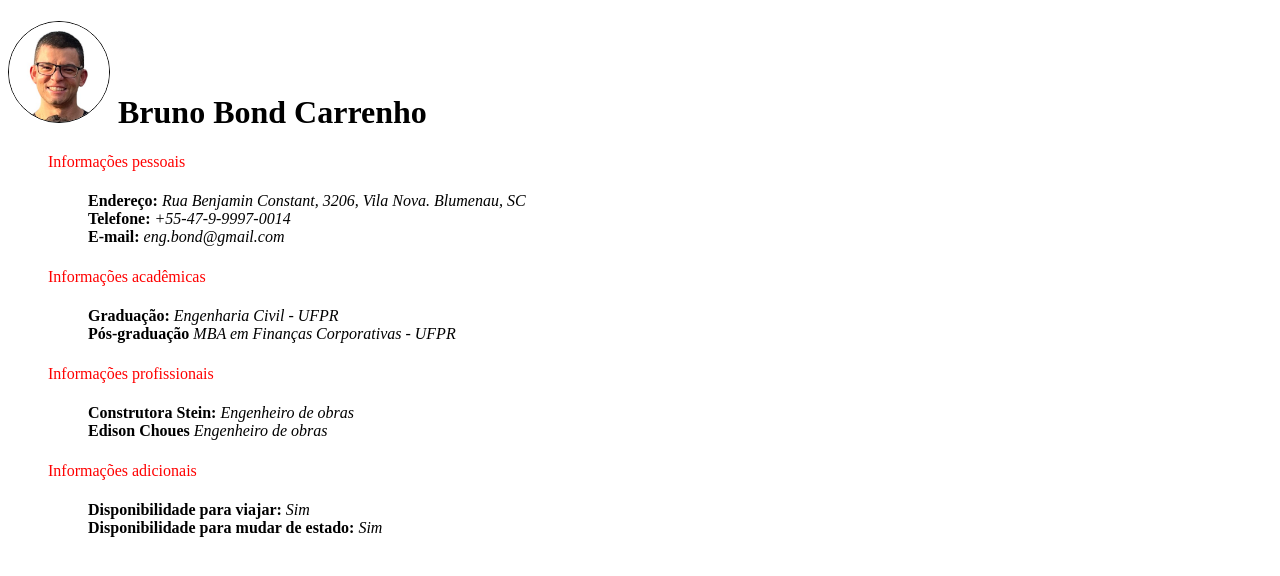
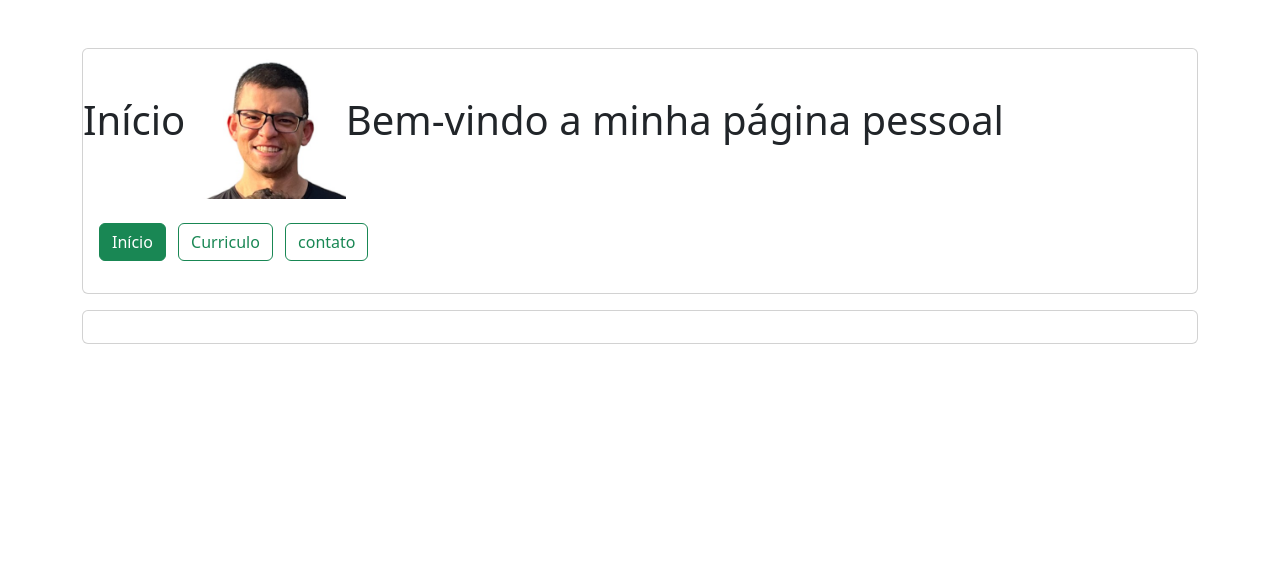
Before and after one commit to brunobond/brunobond.github.io, a plain HTML site: page index.html in a window 1280 px wide. Drawn offline with nearby package versions, Linux system fonts and the light colour scheme.

Commit message:
estrutura basica do site

```diff
--- a/index.html
+++ b/index.html
@@ -1,72 +1,57 @@
 <!DOCTYPE html>
-<html lang="en">
-<head>
-    <meta charset="UTF-8">
-    <meta http-equiv="X-UA-Compatible" content="IE=edge">
-    <meta name="viewport" content="width=device-width, initial-scale=1.0">
-    <title>Currículo de Bruno Bond Carrenho</title>
-<style>
-    #arredondar{
-        width: 100px ;
-        border-radius: 50%;
-        border: 1px solid black
-    }
-    .topico{
-        color: red;
-        list-style: none;
-    }
-    .dados{
-        color:black;
-    }
-    .campo{
-        font-weight:bolder
-    }
-    .valor{
-        font-style: italic;
-    }
-</style>
-</head>
-<body>
+<html lang='en'>
+ <head>
+     <meta charset='UTF-8'>
+     <meta http-equiv='X-UA-Compatible' content='IE=edge'>
+     <meta name='viewport' content='width=device-width, initial-scale=1.0'>
+     <title>Início</title>
+     <link href='https://cdn.jsdelivr.net/npm/bootstrap@5.2.0/dist/css/bootstrap.min.css' rel='stylesheet' integrity='sha384-gH2yIJqKdNHPEq0n4Mqa/HGKIhSkIHeL5AyhkYV8i59U5AR6csBvApHHNl/vI1Bx' crossorigin='anonymous'>
+ </head>
 
-    <header>
-        <h1><img id="arredondar" src="./1665312061305.jfif" alt="foto de bruno" width="100px" ><span>  Bruno Bond Carrenho</span> </h1>
+<body class="container pt-5">
+    <header class="col">
+        <section class="col">
+            <div class="card">
+                <div class="card-reader">
+                    <h1>Início <img src="./1665312061305.jfif" width=150px alt=""><span>Bem-vindo a minha página pessoal</span></h1>
+                </div>
+                <div class="card-body">
+                    <nav class="row">
+                        <section class="col">
+                            <ul class="list-inline">
+                                <li class="list-inline-item"><a href="index.html" class="btn btn-outline-success active">Início</a></li>
+                                <li class="list-inline-item"><a href="curriculo.html" class="btn btn-outline-success">Curriculo</a></li>
+                                <li class="list-inline-item"><a href="contato.html" class="btn btn-outline-success">contato</a></li>
+                            </ul>
+                        </section>
+                    </nav>
+                </div>
+            </div>
+        </section>
     </header>
-    <main>
-        <ul>
-            <li class="topico">Informações pessoais
-                <ul class="dados">
-                    <h1></h1>
-                    <section><span class="campo">Endereço:</span> <span class="valor">Rua Benjamin Constant, 3206, Vila Nova. Blumenau, SC</span> </section>
-                    <section><span class="campo">Telefone:</span> <span class="valor">+55-47-9-9997-0014</span> </section>
-                    <section><span class="campo">E-mail:</span> <span class="valor">eng.bond@gmail.com</span> </section>
-                    <h1></h1>
-                </ul>
-            </li>
-            <li class="topico">Informações acadêmicas
-                <ul class="dados">
-                    <h1></h1>
-                    <section><span class="campo">Graduação:</span> <span class="valor">Engenharia Civil - UFPR</span> </section>
-                    <section><span class="campo">Pós-graduação</span> <span class="valor">MBA em Finanças Corporativas - UFPR</span> </section>
-                    <h1></h1>
-                </ul>
-            </li>
-            <li class="topico">Informações profissionais
-                <ul class="dados">
-                    <h1></h1>
-                    <section><span class="campo">Construtora Stein:</span> <span class="valor">Engenheiro de obras</span> </section>
-                    <section><span class="campo">Edison Choues</span> <span class="valor">Engenheiro de obras</span> </section>
-                    <h1></h1>
-                </ul>
-            </li>
-            <li class="topico">Informações adicionais
-                <ul class="dados">
-                    <h1></h1>
-                    <section><span class="campo">Disponibilidade para viajar:</span> <span class="valor">Sim</span> </section>
-                    <section><span class="campo">Disponibilidade para mudar de estado:</span> <span class="valor">Sim</span> </section>
-                    <h1></h1>
-                </ul>
-            </li>
-        </ul>
+
+    <main class="row pt-3" >
+        <section class="col">
+            <div class="card">
+                <div class="card-body">
+
+                </div>
+
+                </vh-100>
+            </div>
+        </section>
     </main>
+
+
+
+
+
+
+
+
+
+
+
+     <script src='https://cdn.jsdelivr.net/npm/bootstrap@5.2.0/dist/js/bootstrap.bundle.min.js' integrity='sha384-A3rJD856KowSb7dwlZdYEkO39Gagi7vIsF0jrRAoQmDKKtQBHUuLZ9AsSv4jD4Xa' crossorigin='anonymous'></script>
 </body>
 </html>
```
Also changed, not shown: cv.html (added, +72 -0 lines).
